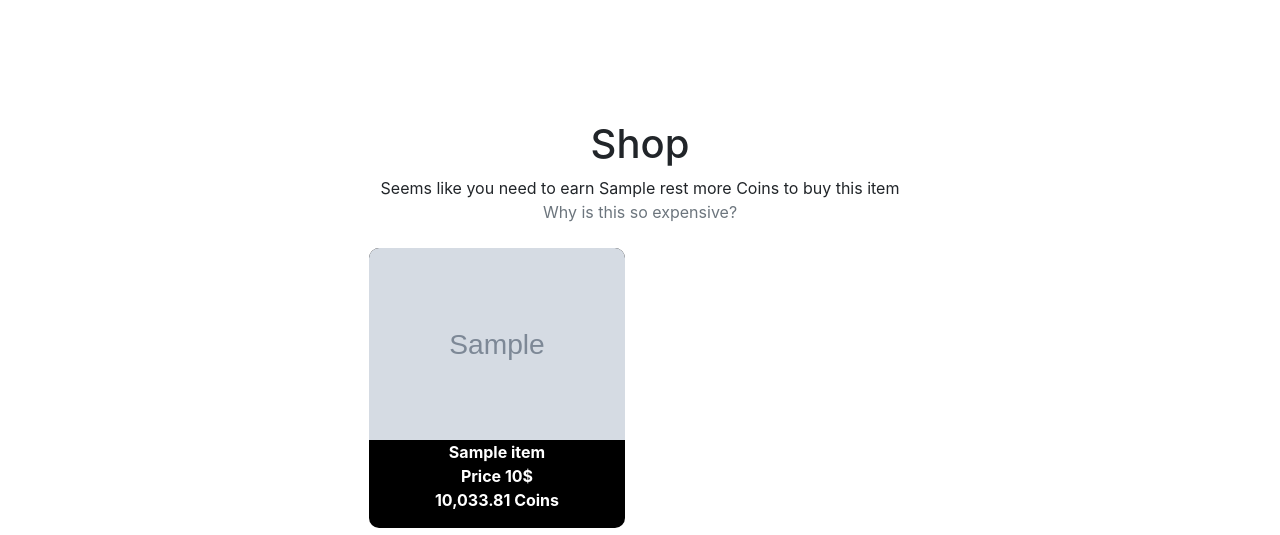
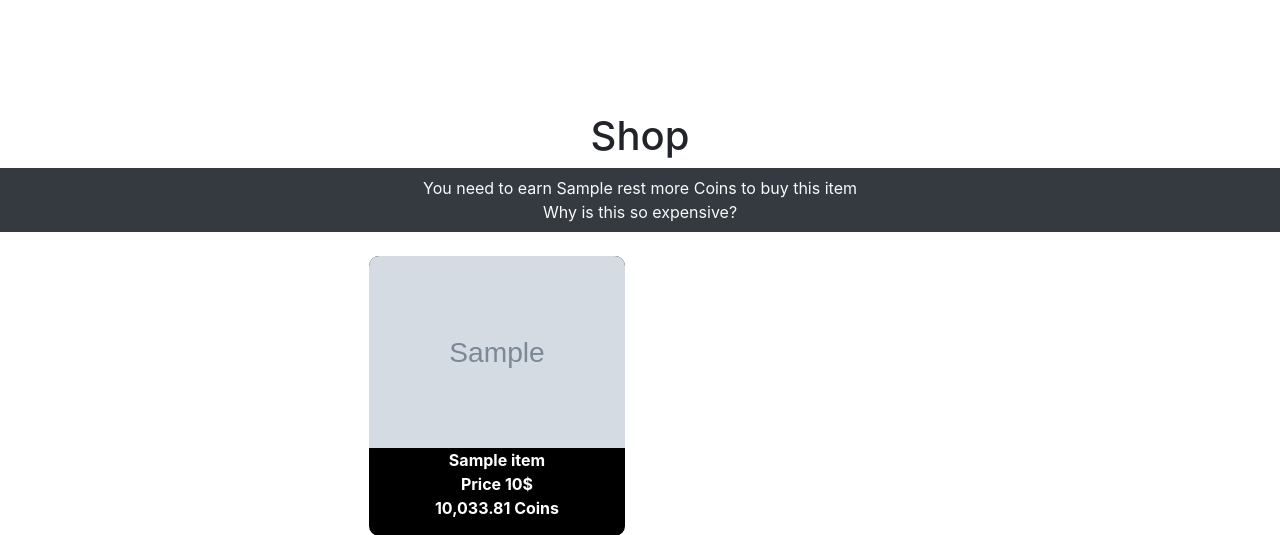
Before and after one commit to VerrroS/CaptchaCoin, a Flask app: template templates/shop.html in a window 1280 px wide. Shown: the part 66-601 px from the top of the page. Run offline with Flask 2, Linux system fonts and the light colour scheme; the template is opened without the code that fills it: most values are stand-ins (such as "Sample title", 1, 10 or a date in 2020); grey boxes marked "Sample" are stand-in pictures; some libraries are stand-ins or nearby versions.

Commit message:
add message

```diff
--- a/templates/shop.html
+++ b/templates/shop.html
@@ -7,8 +7,8 @@
 {% block main %}
     <h1>Shop</h1>
     {% if rest != none %}
-    <p>Seems like you need to earn {{rest}} more Coins to buy this item <br>
-      <a href="/about" class="text-secondary">Why is this so expensive?</a>
+    <p class="bg-dark text-light p-2">You need to earn {{rest}} more Coins to buy this item <br>
+      <a href="/about" class="text-light">Why is this so expensive?</a>
     </p>
     {% endif %}
 
@@ -34,8 +34,7 @@
           </div>
 
           <p>
-            Price {{item['price'] | coins}} Coins <br>
-            {{item['price']}}$
+            Price {{item['price'] | coins}} Coins ({{item['price']}}$)<br>
             Format: gif <br>
             Duration: 5 seconds <br>
             Title: Mug - not a robot <br>
```
